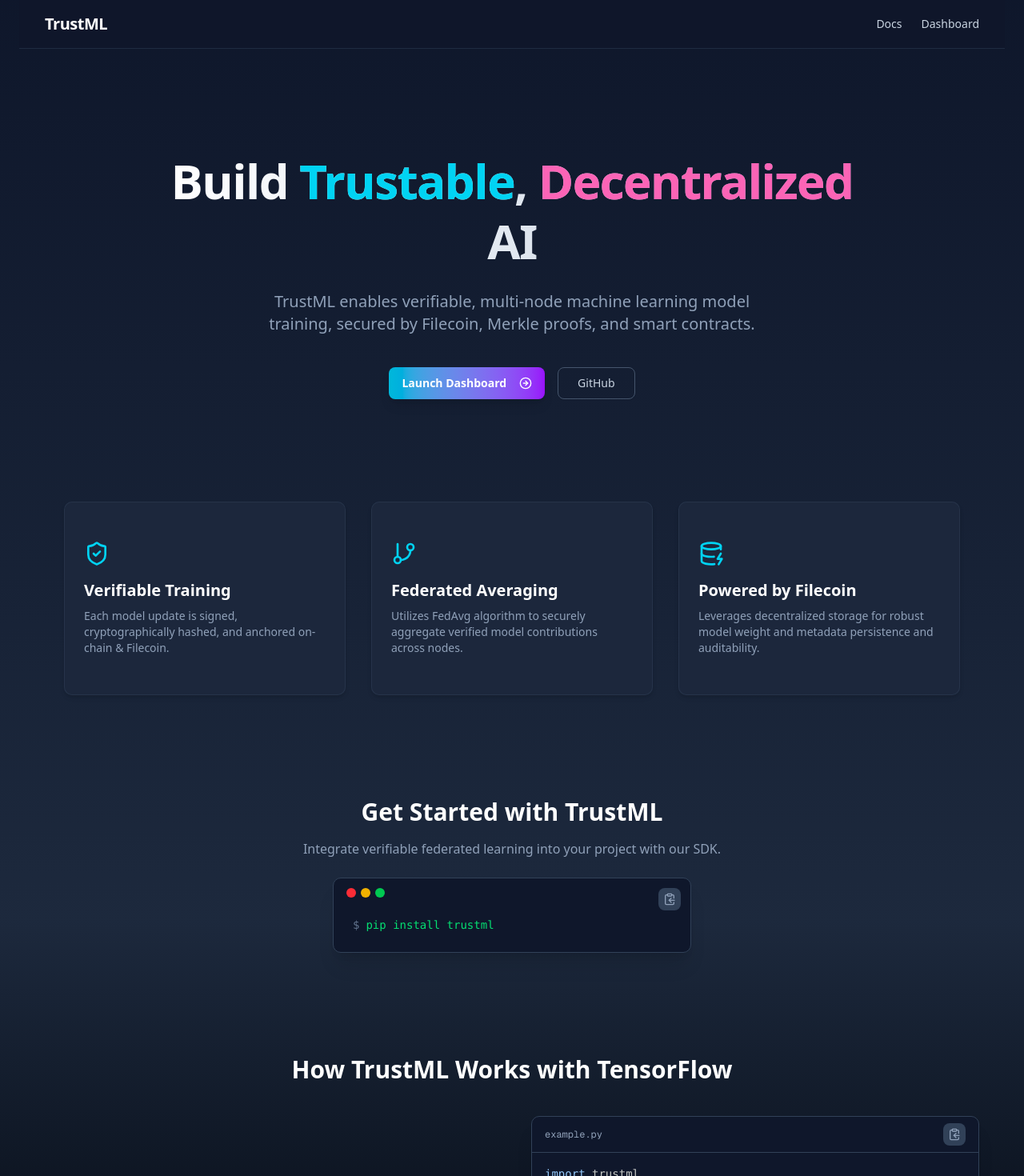
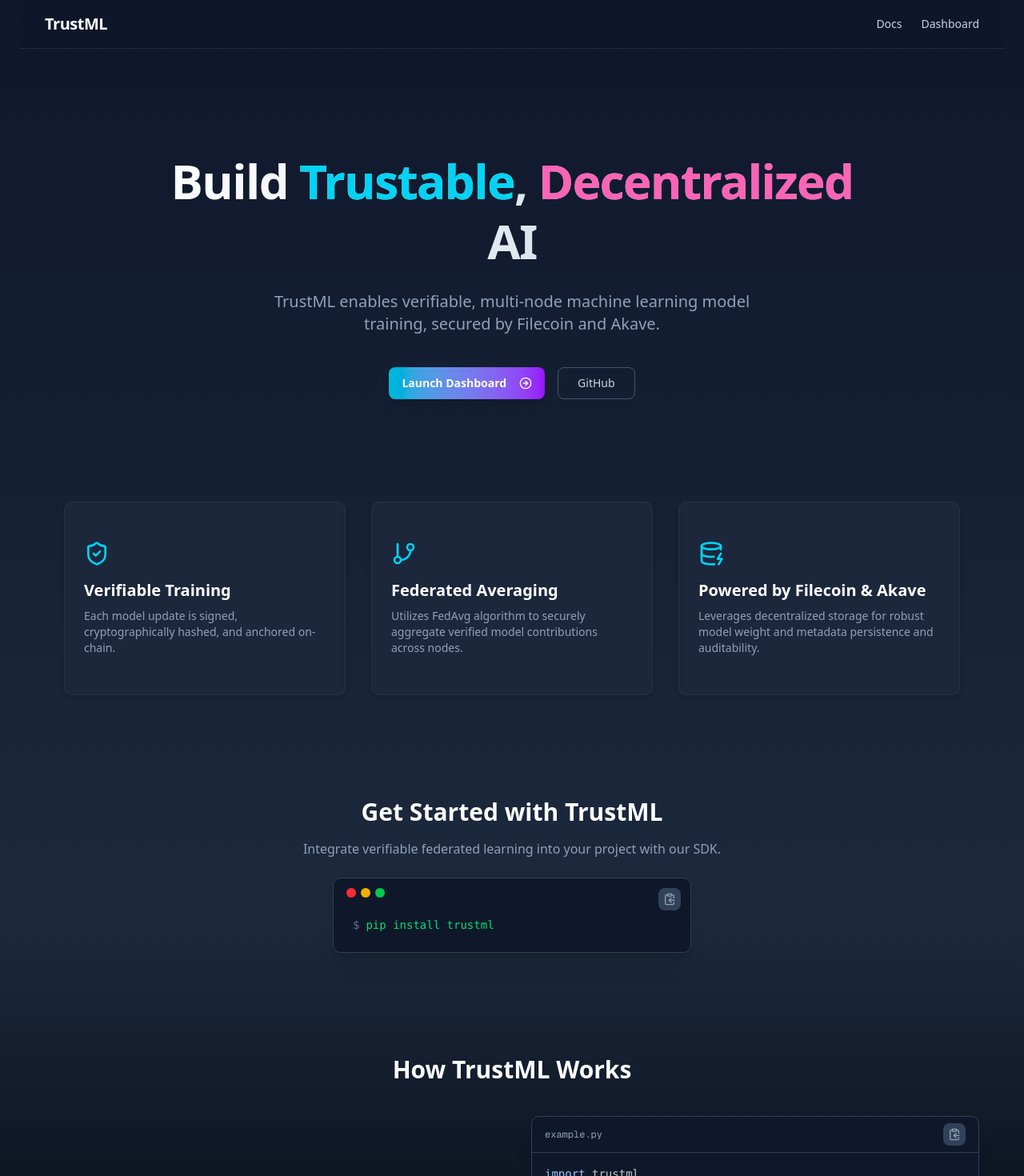
Before and after one commit to taijusanagi/2025-ai-blueprints, a Next.js app in the folder app/: page / in a window 1280 px wide. Shown: the top 1470 px of the page at 80% size. Built offline with nearby package versions, Linux system fonts and the light colour scheme.

Commit message:
adjust readme

```diff
--- a/app/src/app/dashboard/page.tsx
+++ b/app/src/app/dashboard/page.tsx
@@ -414,7 +414,7 @@
                       <Gauge className="w-4 h-4" /> Accuracy:
                     </span>
                     <span className="font-medium text-white">
-                      {update.accuracy}%
+                      {update.accuracy * 100}%
                     </span>
                   </div>
                   <div className="flex justify-between items-center">
--- a/app/src/app/page.tsx
+++ b/app/src/app/page.tsx
@@ -72,7 +72,7 @@
         </h1>
         <p className="mt-6 text-lg md:text-xl text-slate-400 max-w-2xl mx-auto">
           TrustML enables verifiable, multi-node machine learning model
-          training, secured by Filecoin, Merkle proofs, and smart contracts.
+          training, secured by Filecoin and Akave.
         </p>
         <div className="mt-10 flex flex-col sm:flex-row justify-center items-center gap-4">
           <Button
@@ -109,7 +109,7 @@
             icon: ShieldCheck,
             title: "Verifiable Training",
             description:
-              "Each model update is signed, cryptographically hashed, and anchored on-chain & Filecoin.",
+              "Each model update is signed, cryptographically hashed, and anchored on-chain.",
           },
           {
             icon: GitBranch,
@@ -119,7 +119,7 @@
           },
           {
             icon: DatabaseZap,
-            title: "Powered by Filecoin",
+            title: "Powered by Filecoin & Akave",
             description:
               "Leverages decentralized storage for robust model weight and metadata persistence and auditability.",
           },
@@ -175,7 +175,7 @@
       {/* --- How It Works Section (Diagram & Code) --- */}
       <section className="mt-24 md:mt-32 max-w-6xl w-full z-10 px-4 mx-auto">
         <h3 className="text-3xl font-bold mb-10 text-white text-center">
-          How TrustML Works with TensorFlow
+          How TrustML Works
         </h3>
 
         <div className="flex flex-col lg:flex-row gap-10 lg:gap-12 items-center justify-center">
```
Also changed, not shown: 1 other file (tests, documents, lock files or other folders).
